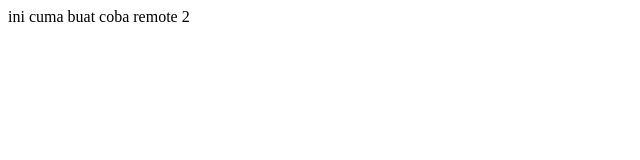
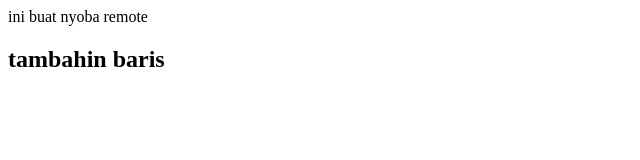
Before and after one commit to mutiarafazhr/git-coba-remote2, a plain HTML site: page index.html in a window 1280 px wide. Shown: the whole page, without its empty margins (0-640 px from the left). Drawn offline with Linux system fonts and the light colour scheme.

Commit message:
menambahkan line tambahin baris

```diff
--- a/index.html
+++ b/index.html
@@ -6,6 +6,7 @@
     <title>Index Remote</title>
 </head>
 <body>
-    ini cuma buat coba remote 2
+    ini buat nyoba remote
+    <h2>tambahin baris</h2>
 </body>
 </html>
```
